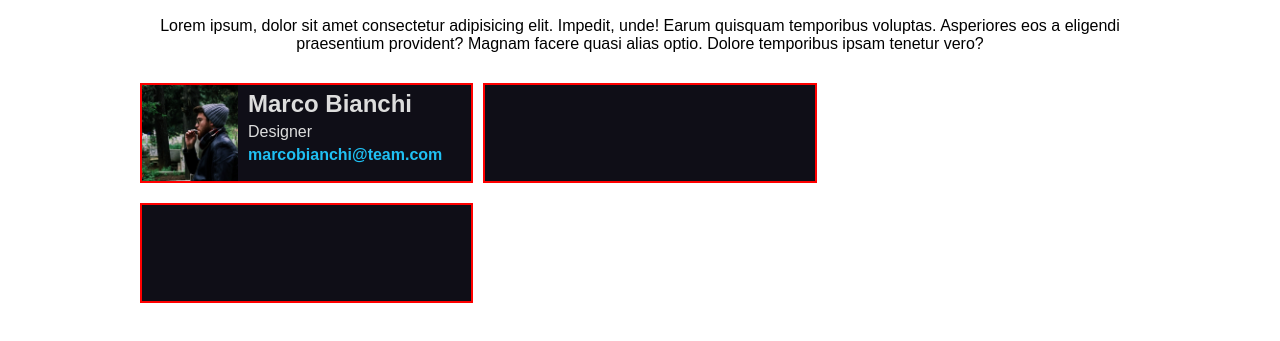
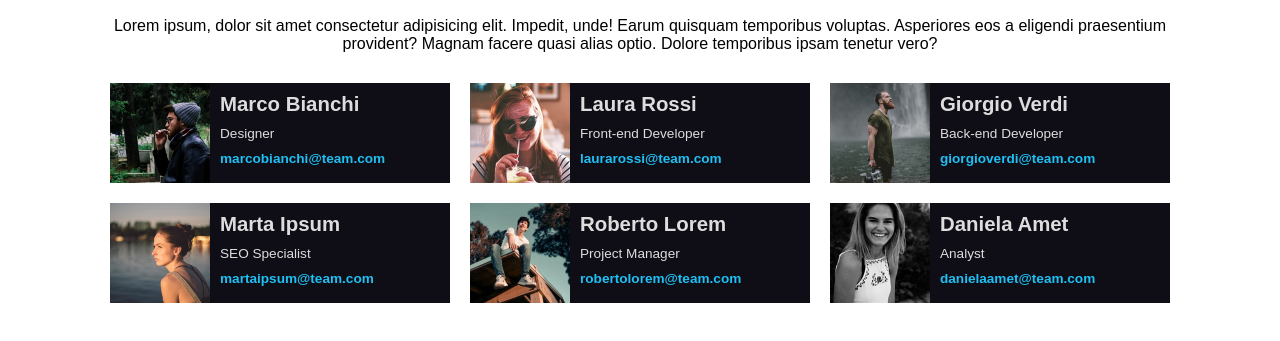
Before and after one commit to MarcosZacarias/html-css-float-cards, a plain HTML site: page index.html in a window 1280 px wide. Shown: the part 103-444 px from the top of the page. Drawn offline with Linux system fonts and the light colour scheme.

Commit message:
add cards

```diff
--- a/CSS/style.css
+++ b/CSS/style.css
@@ -11,7 +11,7 @@ body {
 }
 
 img {
-  max-height: 100%;
+  max-width: 100%;
 }
 
 header {
@@ -44,26 +44,30 @@ a {
 }
 
 .container {
-  max-width: 1000px;
+  max-width: 1100px;
   margin: 0 auto;
+  padding: 0 10px;
 }
 
 .box {
-  height: 100px;
-  width: calc(100% / 3);
+  /* height: 100px; */
+  width: calc((100% - 60px) / 3);
   background-color: #0f0e17;
   float: left;
-  margin: 10px 10px 10px 0;
   color: #ddd;
+  font-size: 0.85rem;
+
+  margin: 10px 10px;
 }
 
 .box > img {
+  max-height: 100px;
   float: left;
   margin: 0 10px 0 0;
 }
 
 .space_card {
-  margin: 5px auto;
+  margin: 10px auto;
 }
 
 .box > a {
--- a/index.html
+++ b/index.html
@@ -25,15 +25,47 @@
       </div>
 
       <!-- box per le card -->
-      <div class="box debug clearfix">
+      <div class="box clearfix">
         <img src="./img/male1.png" alt="Marco Bianchi" />
         <h2 class="space_card">Marco Bianchi</h2>
         <p class="space_card">Designer</p>
         <a class="space_card" href="#">marcobianchi@team.com</a>
       </div>
 
-      <div class="box debug"></div>
-      <div class="box debug"></div>
+      <div class="box clearfix">
+        <img src="./img/female1.png" alt="Laura Rossi" />
+        <h2 class="space_card">Laura Rossi</h2>
+        <p class="space_card">Front-end Developer</p>
+        <a class="space_card" href="#">laurarossi@team.com</a>
+      </div>
+
+      <div class="box clearfix">
+        <img src="./img/male2.png" alt="Giorgio Verdi" />
+        <h2 class="space_card">Giorgio Verdi</h2>
+        <p class="space_card">Back-end Developer</p>
+        <a class="space_card" href="#">giorgioverdi@team.com</a>
+      </div>
+
+      <div class="box clearfix">
+        <img src="./img/female2.png" alt="Marta Ipsum" />
+        <h2 class="space_card">Marta Ipsum</h2>
+        <p class="space_card">SEO Specialist</p>
+        <a class="space_card" href="#">martaipsum@team.com</a>
+      </div>
+
+      <div class="box clearfix">
+        <img src="./img/male3.png" alt="Roberto Lorem" />
+        <h2 class="space_card">Roberto Lorem</h2>
+        <p class="space_card">Project Manager</p>
+        <a class="space_card" href="#">robertolorem@team.com</a>
+      </div>
+
+      <div class="box clearfix">
+        <img src="./img/female3.png" alt="Daniela Amet" />
+        <h2 class="space_card">Daniela Amet</h2>
+        <p class="space_card">Analyst</p>
+        <a class="space_card" href="#">danielaamet@team.com</a>
+      </div>
     </main>
   </body>
 </html>
```
